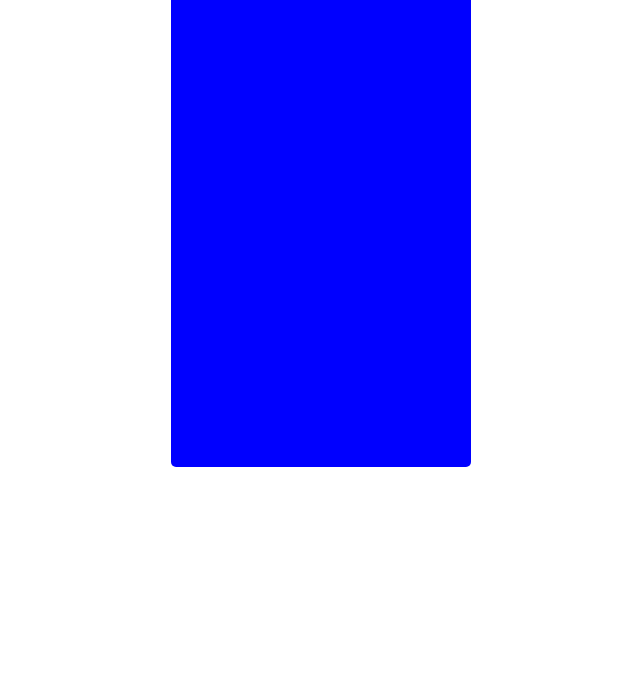
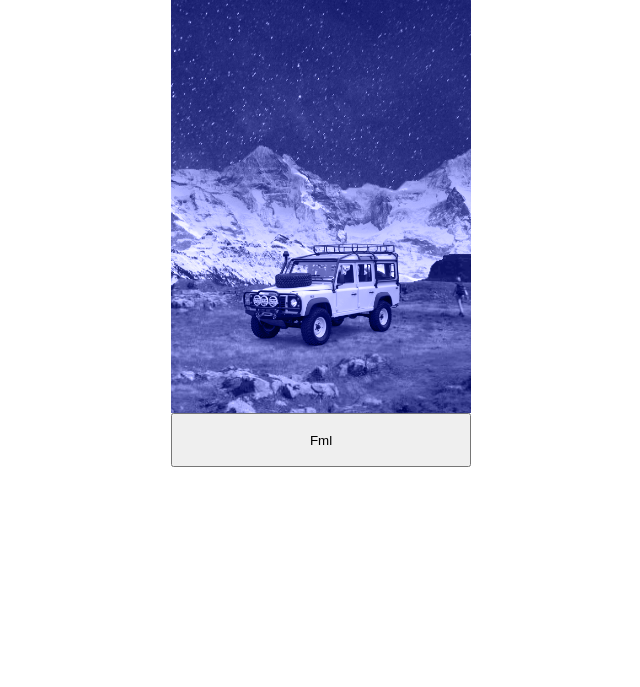
Before and after one commit to CarinaGood/Homework2, a plain HTML site: page index.html in a window 1280 px wide. Shown: the part 113-800 px from the top of the page, without its empty margins (319-959 px from the left). Drawn offline with Linux system fonts and the light colour scheme.

Commit message:
added pictures and button event listener working

```diff
--- a/index.html
+++ b/index.html
@@ -14,8 +14,17 @@
   <!-- Keep this div with the class card! -->
   <div class="card">
     <!-- Write your markup in here! Feel free to delete the title and the text! -->
-    <h1>Card</h1>
-    <p>Everything here is your canvas...</p>
+
+  <div class="content">
+
+    <img src="images/bg.jpg" alt="Stars" id="bg">
+    <img src="images/mountain.png" alt="Mountain" id="mountain">
+    <img src="images/foreground.png" alt="Gras" id="gras">
+    <img src="images/defender.png" alt="Defender" id="defender">
+
+
+  </div>
+  <button id="changeTheme">Fml</button>
   </div>
 </body>
 
--- a/script.js
+++ b/script.js
@@ -0,0 +1,7 @@
+const element = document.getElementById("changeTheme");
+console.log(element);
+element.addEventListener("click", myFunction);
+
+function myFunction() {
+  console.log("Fml");
+}
--- a/style.css
+++ b/style.css
@@ -24,8 +24,59 @@
  */
 
 .card {
-  background-color: blue;
+  padding: 0rem, 3rem, 3rem, 3rem;
   color: #fff;
   border-radius: 5px;
-  padding: 15px;
+
 }
+
+.content {
+
+  position: relative;
+  width: 100%;
+  height: 90%;
+  overflow: hidden;
+  display: flex;
+  justify-content: center;
+  align-items: end;
+}
+
+#defender {
+  position: relative;
+  height: 30%;
+  margin-bottom: 3rem;
+}
+
+.content:before {
+  content: '';
+  position: absolute;
+  top: 0;
+  width: 100%;
+  height: 100%;
+  background: rgb(53, 59, 139);
+  z-index: 10000;
+  mix-blend-mode: color;
+}
+
+
+
+.content img {
+  position: absolute;
+  top: 0;
+  height: 100%;
+  object-fit: cover;
+  pointer-events: none;
+}
+
+.card button {
+  height: 10%;
+  width: 100%;
+  display: block;
+}
+
+.text {
+  position: relative;
+  color: #fff;
+  font-size: 10em;
+  z-index: 1;
+}
```
Also changed, not shown: images/bg.jpg (added), images/defender.jpeg (added), images/defender.png (added), images/foreground.png (added), images/imageSize.txt (added), images/moon.png (added), images/mountain.png (added), 1 other file.
